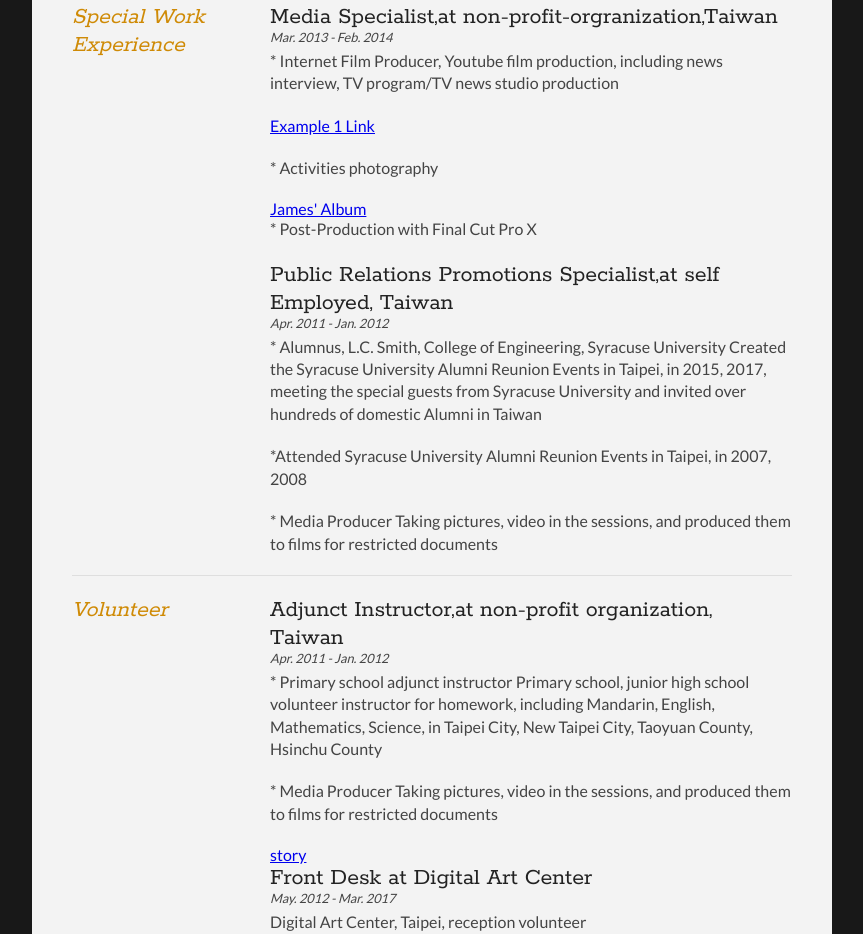
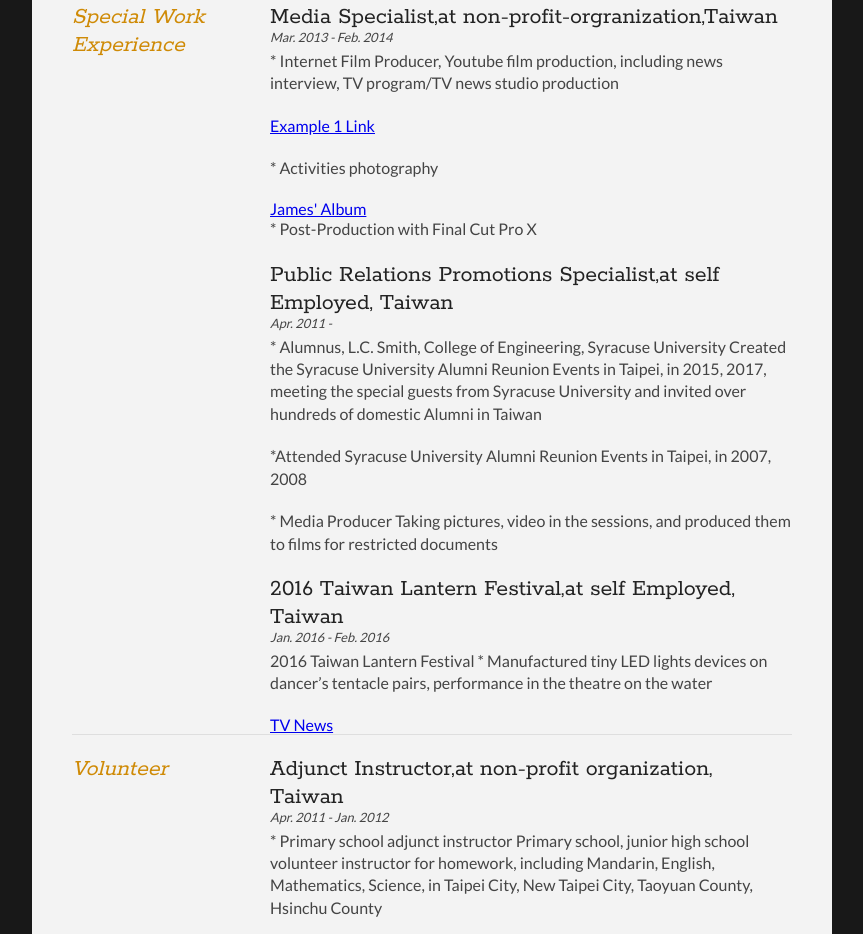
Before and after one commit to jamesfrosty3150102/james-resume, a plain HTML site: page index_p2.html in a window 1280 px wide. Shown: the part 240-1174 px from the top of the page, without its empty margins (208-1071 px from the left). Drawn offline with Linux system fonts and the light colour scheme.

Commit message:
refresh index_p2
refresh index_p2

```diff
--- a/index_p2.html
+++ b/index_p2.html
@@ -66,17 +66,24 @@
             <div class="sectionContent">
                 <article>
                     <h2>Public Relations Promotions Specialist,at self Employed, Taiwan</h2>
-                    <p class="subDetails">Apr. 2011 - Jan. 2012</p>
+                    <p class="subDetails">Apr. 2011 - </p>
                     <p>* Alumnus, L.C. Smith, College of Engineering, Syracuse University
 Created the Syracuse University Alumni Reunion Events in Taipei, in 2015, 2017, meeting the special guests from Syracuse University and invited over hundreds of domestic Alumni in Taiwan</p>
                     <p>*Attended Syracuse University Alumni Reunion Events in Taipei, in 2007, 2008</p>
                     <p>* Media Producer
 Taking pictures, video in the sessions, and produced them to films for restricted documents</p>
                 </article>
+                <article>
+                    <h2>2016 Taiwan Lantern Festival,at self Employed, Taiwan</h2>
+                    <p class="subDetails">Jan. 2016 - Feb. 2016</p>
+                    <p>2016 Taiwan Lantern Festival
+* Manufactured tiny LED lights devices on dancer’s tentacle pairs, performance in the theatre on the water</p>
+<a href="https://www.youtube.com/watch?v=JxfNTBAH1L4&feature=youtu.be"> TV News </a>
+                </article>
+
             </div>
             <div class="clear"></div>
         </section>
-
         <section>
             <div class="sectionTitle">
                 <h1>Volunteer</h1>
@@ -91,7 +98,6 @@ Primary school, junior high school volunteer instructor for homework, including
                     <p>* Media Producer
 Taking pictures, video in the sessions, and produced them to films for restricted documents</p>
                     <a href="https://jamesfrosty3150102.github.io/james-resume/story.html"> story </a>
-
                 </article>
 
                 <article>
@@ -103,7 +109,6 @@ Taking pictures, video in the sessions, and produced them to films for restricte
                 </article>
             </div>
             <div class="clear"></div>
-
         </section>
 
   <div id="content"></div>
```
